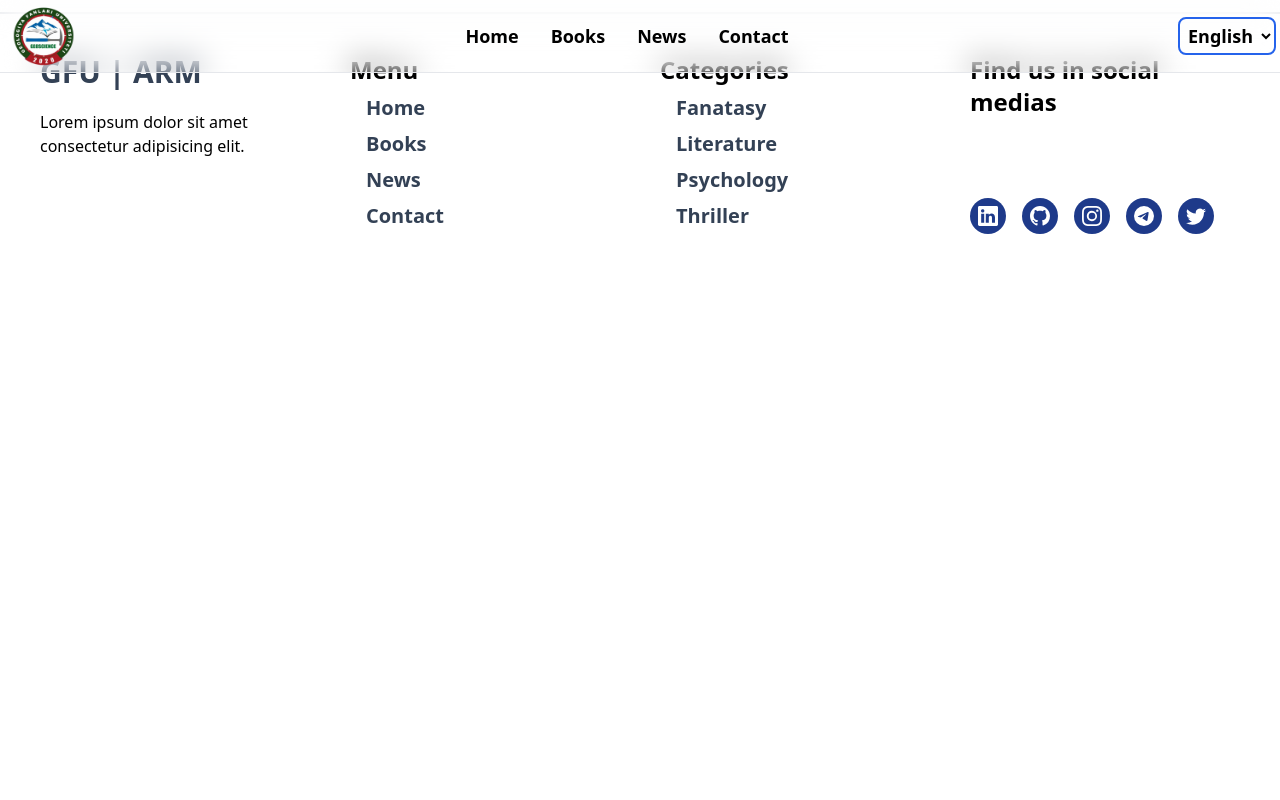
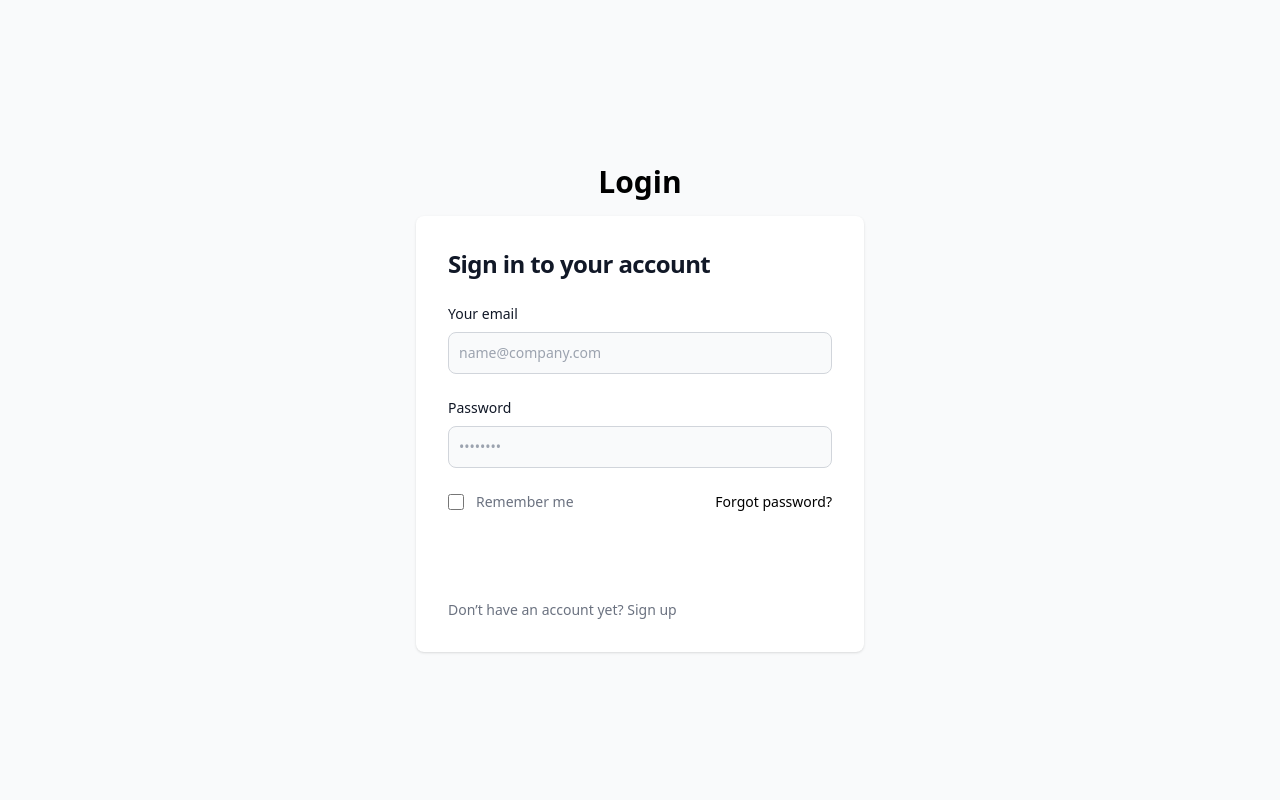
Before and after one commit to kibershoh/gfu-arm, a React (Vite) app: page /login in a window 1280 px wide. Shown: the top 800 px of the page. Built offline with nearby package versions, Linux system fonts and the light colour scheme.

Commit message:
Finished Login .  edit books and carousel

```diff
--- a/src/Components/navbar/index.jsx
+++ b/src/Components/navbar/index.jsx
@@ -9,6 +9,8 @@ import {
 import clsx from "clsx";
 import logotip from '../../assets/logotip.png'
 import { navLinks2 } from "../../Constants/navbar_items";
+import { useScroll } from "../../Constants/useScroll";
+import './styles.scss'
 const Navbar = () => {
 
 
@@ -20,9 +22,7 @@ const Navbar = () => {
   };
 
 
-  const activeInput = () => {
-    setInput(!input);
-  };
+
 
 
   const Profile = () => {
@@ -50,6 +50,8 @@ const Navbar = () => {
       document.removeEventListener("mousedown", handleClickOutside);
     };
   });
+  const { scrollX, scrollY, scrollDirection } = useScroll();
+
 
   // Navbar scrool height
   const [scrolled, setScrolled] = useState(false);
@@ -75,11 +77,15 @@ const Navbar = () => {
     setLanguage(e.target.value);
   };
   return (
-    <div className="w-full fixed z-30 " ref={sidebarRef}>
+    <div className={clsx(
+      scrollDirection !== "up" || scrollDirection === undefined || scrollY === undefined ? "  transform translate-y-0 visible  transition duration-1000" : ( "transform translate-y-full invisible transition duration-200"),
+      "w-full fixed z-30 top-0 left-0",
+
+    )} ref={sidebarRef}>
       {/* Desktop */}
       <div
         className={clsx(
-          "flex justify-between items-center backdrop-blur-lg border-b p-1 max-w-full w-full fixed top-0 left-0",
+          "flex justify-between items-center bg-white border-b p-1 max-w-full w-full fixed top-0 left-0",
           scrolled ? "shadow-md" : " "
         )}
       >
@@ -119,13 +125,19 @@ const Navbar = () => {
           </ul>
         </div>
 
+
         <div className="flex items-center">
+          <div className="mr-3 max-md:hidden">
+            <Link to={'/login'} className="text-xl  bg-blue-600 hover:bg-blue-700 p-1 px-2 rounded text-white">Login</Link>
+          </div>
           <div>
             <select className="outline-none p-1 text-dark font-semibold text-lg border-2 border-blue-600  rounded-lg  bg-transparent	" >
-              <option value="en" className="text-md text-black  bg-transparent  font-semibold mb-10 outline-none" style={{ height: '30px' }}>English</option>
-              <option value="uz" className="text-md text-black  bg-transparent  font-semibold mb-10 outline-none">Uzbek</option>
+              <option value="en" className="text-md text-black  bg-transparent  font-semibold mb-10 outline-none" style={{ height: '30px' }}>ENG</option>
+              <option value="uz" className="text-md text-black  bg-transparent  font-semibold mb-10 outline-none">UZB</option>
             </select>
           </div>
+
+
 
           <div
             className={
@@ -150,12 +162,8 @@ const Navbar = () => {
           !sidebar ? "-left-full" : " "
         )}
       >
-        <div className="flex justify-between items-center pr-4 pl-2">
-          <Link to="/">
-            <span>
-              {/* <img src={logotip} width={50} className="rounded-full" alt="" /> */}
-            </span>
-          </Link>
+        <div className="flex justify-between items-center pr-4 pl-2 pt-5">
+
           <CgClose
             size={23}
             className="ml-auto hidden max-lg:block"
@@ -190,22 +198,10 @@ const Navbar = () => {
             </li>
           ))}
         </ul>
-        <div className="px-3 pt-56">
-          <div className="flex justify-between relative my-4 items-center">
-            <h1 className="mr-3 ml-1">
-              | Hello, <span className="font-semibold">John</span>
-            </h1>
-            <button className="flex items-center" onClick={Profile}>
-              {/* <img
-                src={logotip}
-                alt="person"
-                className="w-10 h-10 rounded-full bg-white border-2"
-              /> */}
-            </button>
+        <div className="px-3 pt-80">
+          <div className="ml-3">
+            <Link className="text-xl  bg-blue-600 hover:bg-blue-700 p-1 px-2 rounded text-white">Login</Link>
           </div>
-          <h3 className="text-sm">Restourant Admin Dashboard</h3>
-          <p className="text-xs">@2023 All Rights Reserved</p>
-          <p className="pt-3 text-xs">Made wuth by Peterdraw</p>
         </div>
       </nav>
     </div>
--- /dev/null
+++ b/src/Components/navbar/styles.scss
@@ -0,0 +1,18 @@
+.navbar{
+    transition: all .5s;
+    visibility: visible;
+    transform: translateY(0);
+}
+  .showNav {
+      visibility: visible;
+      transition: all 1s;
+      transform: translateY(0);
+
+  }
+
+  .hideNav {
+      visibility: hidden;
+      transition: all 0.2s;
+      transform: translateY(-100%);
+
+  }
--- /dev/null
+++ b/src/Constants/useScroll/index.jsx
@@ -0,0 +1,31 @@
+import { useState, useEffect } from "react";
+
+ export function useScroll() {
+   const [lastScrollTop, setLastScrollTop] = useState(0);
+   const [bodyOffset, setBodyOffset] = useState(
+     document.body.getBoundingClientRect()
+   );
+   const [scrollY, setScrollY] = useState(bodyOffset.top);
+   const [scrollX, setScrollX] = useState(bodyOffset.left);
+   const [scrollDirection, setScrollDirection] = useState();
+
+   const listener = (e) => {
+     setBodyOffset(document.body.getBoundingClientRect());
+     setScrollY(-bodyOffset.top);
+     setScrollX(bodyOffset.left);
+     setScrollDirection(lastScrollTop > -bodyOffset.top  ? "down" : "up");
+     setLastScrollTop(-bodyOffset.top);
+   };
+   useEffect(() => {
+     window.addEventListener("scroll", listener);
+     return () => {
+       window.removeEventListener("scroll", listener);
+     };
+   },[bodyOffset]);
+   console.log(scrollDirection);
+   return {
+     scrollY,
+     scrollX,
+     scrollDirection
+   };
+ }
--- /dev/null
+++ b/src/Pages/login/index.jsx
@@ -0,0 +1,48 @@
+import React from 'react'
+
+const Login = () => {
+  return (
+<section className="bg-gray-50 ">
+  <div className="flex flex-col items-center justify-center px-6 py-8 mx-auto md:h-screen lg:py-0">
+    <a href="#" className='text-3xl font-semibold my-4'>
+      Login
+    </a>
+    <div className="w-full bg-white rounded-lg shadow dark:border md:mt-0 sm:max-w-md xl:p-0 ">
+      <div className="p-6 space-y-4 md:space-y-6 sm:p-8">
+        <h1 className="text-xl font-bold leading-tight tracking-tight text-gray-900 md:text-2xl ">
+          Sign in to your account
+        </h1>
+        <form className="space-y-4 md:space-y-6" action="#">
+          <div>
+            <label htmlFor="email" className="block mb-2 text-sm font-medium text-gray-900">Your email</label>
+            <input type="email" name="email" id="email" className="bg-gray-50 border border-gray-300 text-gray-900 sm:text-sm rounded-lg  focus:border-blue-600 block w-full p-2.5" placeholder="name@company.com" required />
+          </div>
+          <div>
+            <label htmlFor="password" className="block mb-2 text-sm font-medium text-gray-900 dark:text-white">Password</label>
+            <input type="password" name="password" id="password" placeholder="••••••••" className="bg-gray-50 border border-gray-300 text-gray-900 sm:text-sm rounded-lg focus:ring-primary-600 focus:border-primary-600 block w-full p-2.5 " required />
+          </div>
+          <div className="flex items-center justify-between">
+            <div className="flex items-start">
+              <div className="flex items-center h-5">
+                <input id="remember" aria-describedby="remember" type="checkbox" className="w-4 h-4 border border-gray-300 rounded bg-gray-50 focus:ring-3 focus:ring-primary-300 dark:bg-gray-700 dark:border-gray-600 dark:focus:ring-primary-600 dark:ring-offset-gray-800" required />
+              </div>
+              <div className="ml-3 text-sm">
+                <label htmlFor="remember" className="text-gray-500 dark:text-gray-300">Remember me</label>
+              </div>
+            </div>
+            <a href="#" className="text-sm font-medium text-primary-600 hover:underline dark:text-primary-500">Forgot password?</a>
+          </div>
+          <button type="submit" className="w-full text-white bg-primary-600 hover:bg-primary-700 focus:ring-4 focus:outline-none focus:ring-primary-300 font-medium rounded-lg text-sm px-5 py-2.5 text-center dark:bg-primary-600 dark:hover:bg-primary-700 dark:focus:ring-primary-800">Sign in</button>
+          <p className="text-sm font-light text-gray-500 dark:text-gray-400">
+            Don’t have an account yet? <a href="#" className="font-medium text-primary-600 hover:underline dark:text-primary-500">Sign up</a>
+          </p>
+        </form>
+      </div>
+    </div>
+  </div>
+</section>
+
+  )
+}
+
+export default Login
--- a/src/Routers/index.jsx
+++ b/src/Routers/index.jsx
@@ -1,6 +1,7 @@
 import React from 'react'
 import {  Route, Routes } from 'react-router-dom'
 import { Books, Contact, Home, News } from '../Pages'
+import Login from '../Pages/login'
 
 const AllRouters = () => {
   return (
@@ -11,6 +12,7 @@ const AllRouters = () => {
         <Route path={'/books'} element={<Books />} />
         <Route path={'/news'} element={<News />} />
         <Route path={'/contact'} element={<Contact />} />
+        <Route path={'/login'} element={<Login />} />
       </Routes>
     </>
   )
```
Also changed, not shown: src/Components/swiper/index.jsx (+7 -7 lines).
